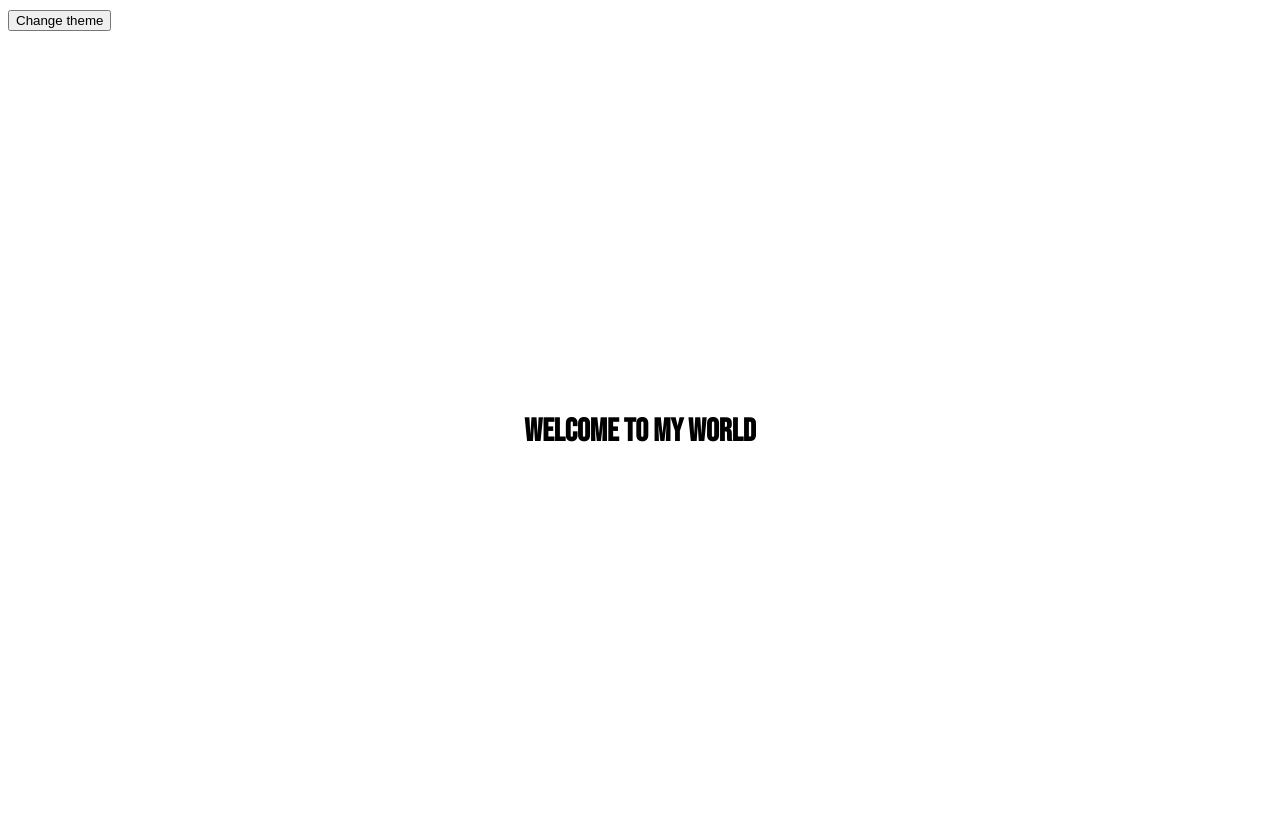
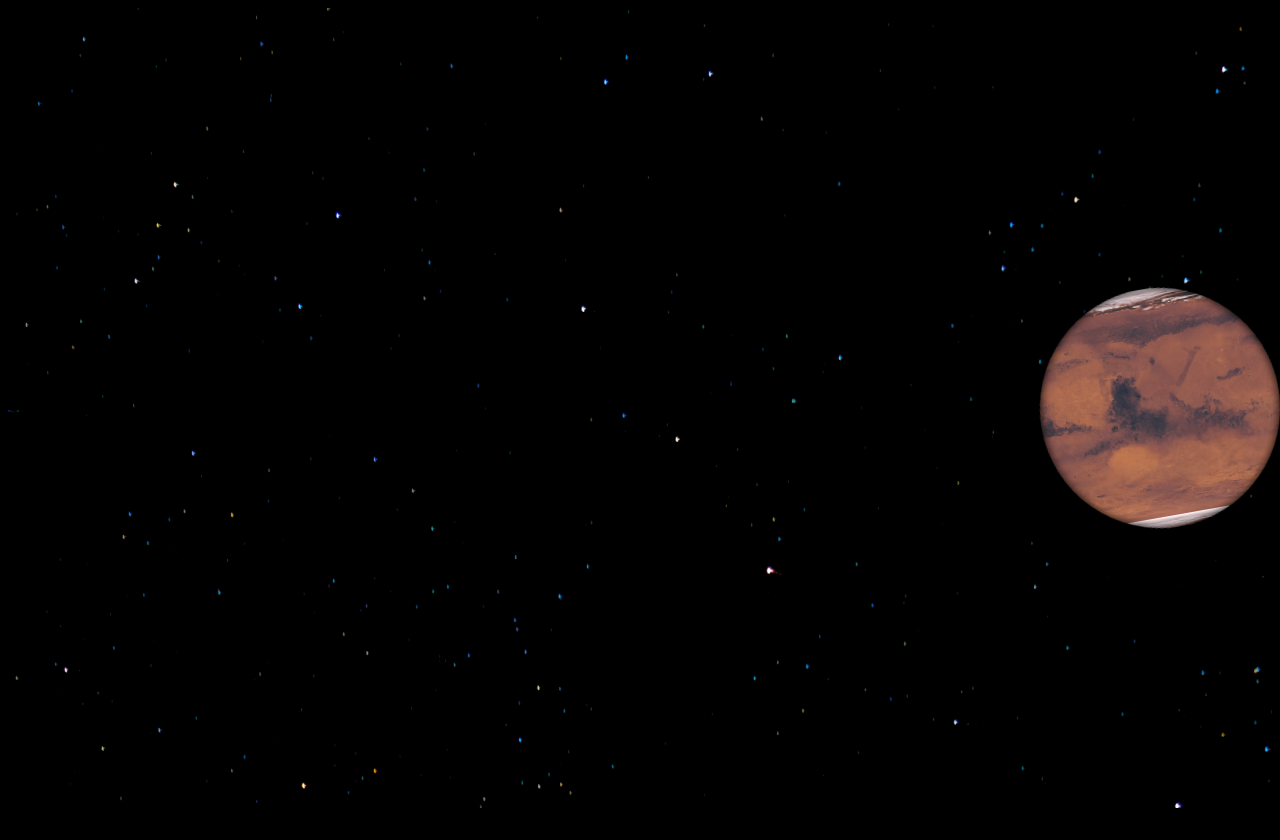
Before and after one commit to gustavoaroberto/gustavoaroberto.github.io, a Gatsby site: page / in a window 1280 px wide. After the commit the page ends 816 px from the top, so only its background shows below. Built offline with nearby package versions, Linux system fonts and the light colour scheme; Gatsby itself is replaced by a stand-in of ours.

Commit message:
making mars + parallax

```diff
--- /dev/null
+++ b/src/components/Comet/index.js
@@ -0,0 +1,108 @@
+import React from "react";
+import styled from "styled-components";
+
+const CometStyle = styled.div`
+    position: absolute;
+    top: -150px;
+    width: 100vw;
+    text-align: left;
+    height: 100%;
+    min-height: 900px;
+    overflow: hidden;
+    z-index: 2;
+
+    i {
+        display: inline-block;
+        width: 250px;
+        height: 150px;
+        position: absolute;
+        border-radius: 5% 40% 70%;
+        box-shadow: inset 0px 0px 1px #294b67;
+        border: 1px solid #333;
+        z-index: 1;
+        background-color: #fff;
+        opacity: 0.7;
+        animation: falling 10s 0s infinite;
+        animation-timing-function: ease-in;
+
+        &:nth-child(1) {
+            left: 50vw;
+            height: 73px;
+            width: 3px;
+            background-color: #fff;
+        }
+
+        &:nth-child(3) {
+            height: 11px;
+            width: 3px;
+            animation: falling3 8s 3s infinite;
+            left: 10vw;
+            background-color: #fff;
+        }
+
+        &:nth-child(2) {
+            animation: falling2 6s 1s infinite;
+            left: 30vw;
+            height: 70px;
+            width: 4px;
+            background-color: #fff;
+        }
+    }
+
+    @keyframes falling {
+        0% {
+            transform: translate3d(100px, 0px, 0px) rotate(160deg);
+        }
+
+        3% {
+            transform: translate3d(450px, 900px, 0) rotate(160deg);
+            opacity: 0;
+        }
+        100% {
+            transform: translate3d(450px, 900px, 0) rotate(160deg);
+            opacity: 0;
+        }
+    }
+
+    @keyframes falling3 {
+        0% {
+            transform: translate3d(0, 0, 0) rotate(150deg);
+        }
+
+        10% {
+            transform: translate3d(430px, 640px, 0) rotate(150deg);
+            opacity: 0;
+        }
+
+        100% {
+            transform: translate3d(430px, 640px, 0) rotate(150deg);
+            opacity: 0;
+        }
+    }
+
+    @keyframes falling2 {
+        0% {
+            transform: translate3d(100px, 0, 0) rotate(130deg);
+        }
+
+        15% {
+            transform: translate3d(800px, 580px, 0) rotate(130deg);
+            opacity: 0;
+        }
+
+        100% {
+            transform: translate3d(800px, 680px, 0) rotate(180deg);
+            opacity: 0;
+        }
+    }
+`;
+
+export default function Comet() {
+    return (
+        <CometStyle>
+            <i></i>
+            <i></i>
+            <i></i>
+        </CometStyle>
+    );
+}
--- a/src/components/Main/index.js
+++ b/src/components/Main/index.js
@@ -1,14 +1,33 @@
 import React from "react";
 import styled from "styled-components";
+import skyTexture from "../../images/stars.png";
 
 const MainStyle = styled.main`
     display: flex;
     align-items: center;
     justify-content: center;
+    flex-direction: column;
     width: 100%;
     height: 100vh;
+    background: url(${skyTexture});
+    background-size: cover;
+    background-repeat: repeat;
+    transition: all 0.4s;
 `;
 
-export default function Main({ children }) {
-    return <MainStyle>{children}</MainStyle>;
+export default function Main({
+    children,
+    onMouseMove,
+    onTouchMove,
+    reference,
+}) {
+    return (
+        <MainStyle
+            ref={reference}
+            onMouseMove={onMouseMove}
+            onTouchMove={onTouchMove}
+        >
+            {children}
+        </MainStyle>
+    );
 }
--- a/src/components/RootComponent/index.js
+++ b/src/components/RootComponent/index.js
@@ -4,18 +4,7 @@ import { ThemeProvider } from "styled-components";
 import themes, { GlobalStyle } from "../../themes";
 
 export default function RootComponent({ children }) {
-    const [themeNumber, setTheme] = useState(0);
-
-    const onChangeTheme = () => {
-        console.log(themeNumber);
-        if (themeNumber >= themes.length - 1) {
-            setTheme(0);
-        } else {
-            setTheme(themeNumber + 1);
-        }
-
-        localStorage.setItem("gusTheme", themeNumber);
-    };
+    const [themeNumber] = useState(0);
 
     return (
         <ThemeProvider theme={themes[themeNumber]}>
@@ -32,7 +21,6 @@ export default function RootComponent({ children }) {
                     rel="stylesheet"
                 />
             </Helmet>
-            <button onClick={onChangeTheme}>Change theme</button>
             {children}
         </ThemeProvider>
     );
--- a/src/pages/index.js
+++ b/src/pages/index.js
@@ -1,18 +1,66 @@
-import React from "react";
+import React, { useRef } from "react";
 import styled from "styled-components";
 import Main from "../components/Main";
 import RootComponent from "../components/RootComponent";
+import Comet from "../components/Comet";
+import MarsTexture from "../images/mars_1k_color.jpg";
 
-const Title = styled.h1`
-    font-family: "Bebas Neue", Arial, Helvetica, sans-serif;
+const Circle = styled.div`
+    position: absolute;
+    right: 0;
+    width: 240px;
+    height: 240px;
+    background: url(${MarsTexture});
+    background-size: 190%;
+    border-radius: 50%;
+    transform: rotateZ(-10deg);
+    box-shadow: inset 0 0 10px #000000;
+    overflow: hidden;
+    z-index: 3;
 `;
+const IndexPage = () => {
+    const circleRef = useRef();
+    const mainRef = useRef();
 
-const IndexPage = () => (
-    <RootComponent>
-        <Main>
-            <Title>Welcome to my world</Title>
-        </Main>
-    </RootComponent>
-);
+    const onParallax = (event) => {
+        const mouseX = event.clientX;
+        const mouseY = event.clientY;
+
+        circleRef.current.style.right = 30 + mouseX / 300 + "%";
+        circleRef.current.style.top = 20 + mouseY / 350 + "%";
+
+        mainRef.current.style.backgroundPosition = `top -${
+            mouseY / 80
+        }px  right -${mouseX / 80}px `;
+    };
+
+    const onParallaxTouch = (event) => {
+        const mouseX = event.touches[0].clientX;
+        const mouseY = event.touches[0].clientY;
+
+        console.log("mouseX: ", mouseX);
+        console.log("mouseY: ", mouseY);
+
+        circleRef.current.style.right = mouseX / 350 + "%";
+        circleRef.current.style.top = mouseY / 400 + "%";
+
+        mainRef.current.style.backgroundPosition = `top -${
+            mouseY / 80
+        }px  right -${mouseX / 80}px `;
+    };
+
+    return (
+        <RootComponent>
+            <Main
+                reference={mainRef}
+                onMouseMove={onParallax}
+                onTouchMove={onParallaxTouch}
+            >
+                <Circle ref={circleRef} />
+                <Comet />
+            </Main>
+        </RootComponent>
+    );
+};
 
 export default IndexPage;
--- a/src/themes/index.js
+++ b/src/themes/index.js
@@ -18,6 +18,8 @@ export const GlobalStyle = createGlobalStyle`
     line-height: 1.5;
     letter-spacing: 0;
     background-color: ${({ theme }) => theme.backgroundColor};
+    background-color: black;
+    overflow: hidden;
   }
 `;
 
```
Also changed, not shown: src/images/mars_1k_color.jpg (added), src/images/stars.png (added), 1 other file.
